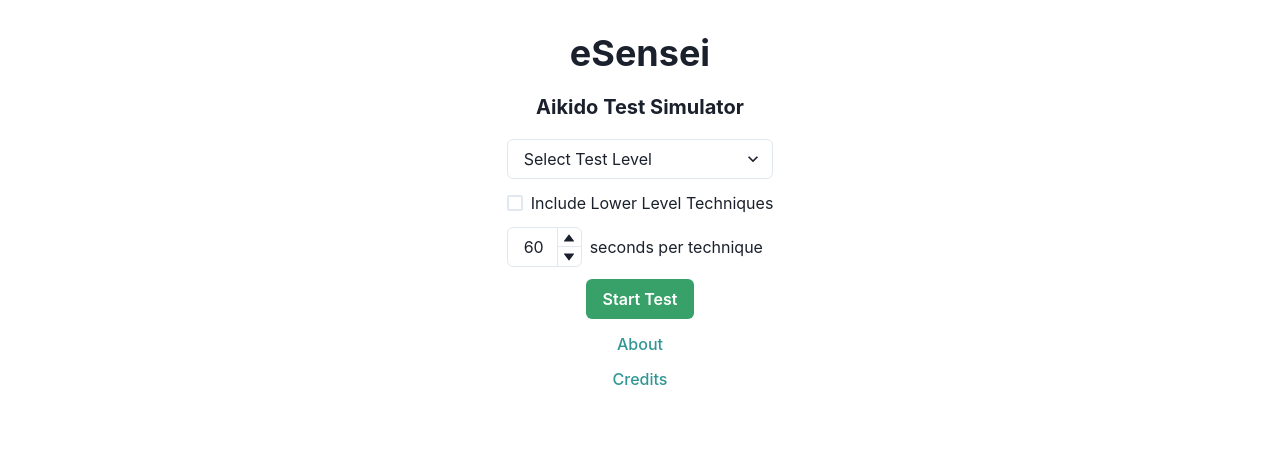
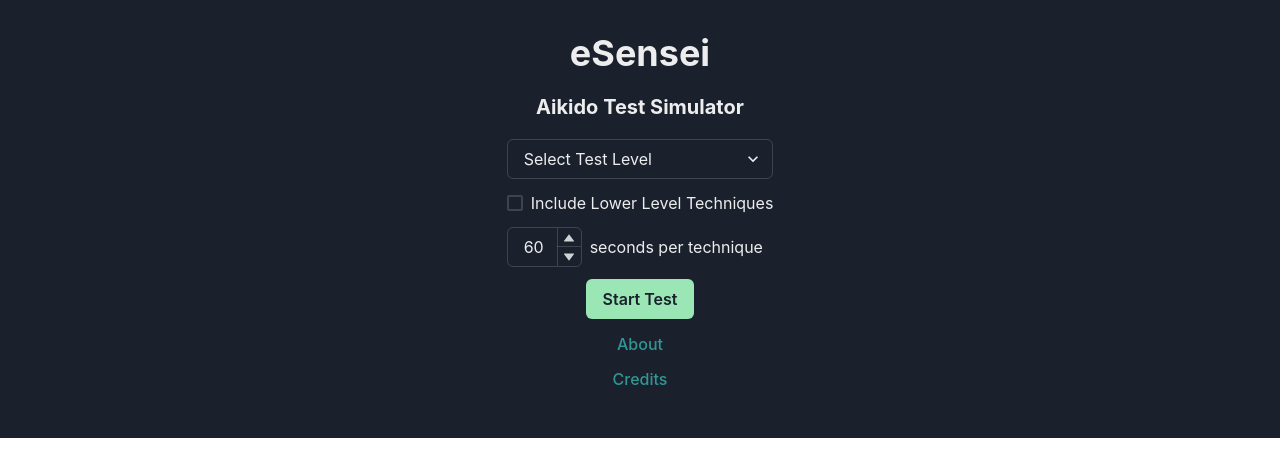
Before and after one commit to georgbuehler/esensei, a React (Vite) app: page / in a window 1280 px wide. Shown: the top 476 px of the page. Built offline with nearby package versions, Linux system fonts and the light colour scheme.

Commit message:
Updated to force dark mode.

```diff
--- a/src/App.tsx
+++ b/src/App.tsx
@@ -1,6 +1,6 @@
 import "./App.css";
 import ExamControls from "./components/ExamControls";
-import { useState } from "react";
+import { useEffect, useState } from "react";
 import { Technique } from "./assets/Techniques";
 import { getTechniques } from "./assets/Techniques";
 import Exam from "./components/Exam";
@@ -8,6 +8,7 @@ import ExamComplete from "./components/ExamComplete";
 import Settings from "./assets/Settings";
 import CreditsLink from "./components/CreditsLink";
 import ExamContext from "./contexts/examContext";
+import { useColorMode } from "@chakra-ui/color-mode";
 
 function App() {
   const [testInProgress, setTestInProgress] = useState(false);
@@ -17,6 +18,11 @@ function App() {
   const [testTechniques, setTestTechniques] = useState<Technique[]>([]);
   const [testComplete, setTestComplete] = useState(false);
   const [timerInterval, setTimerInterval] = useState(Settings.defaultSeconds);
+  const { colorMode, toggleColorMode } = useColorMode();
+
+  useEffect(() => {
+    if (colorMode == "light") toggleColorMode();
+  }, []);
 
   const startTest = () => {
     // Get filtered list of techniques
--- a/src/theme.tsx
+++ b/src/theme.tsx
@@ -12,6 +12,10 @@ const theme = extendTheme({
       },
     },
   },
+  config: {
+    initialColorMode: "dark",
+    useSystemColorMode: false,
+  },
 });
 
 export default theme;
```
